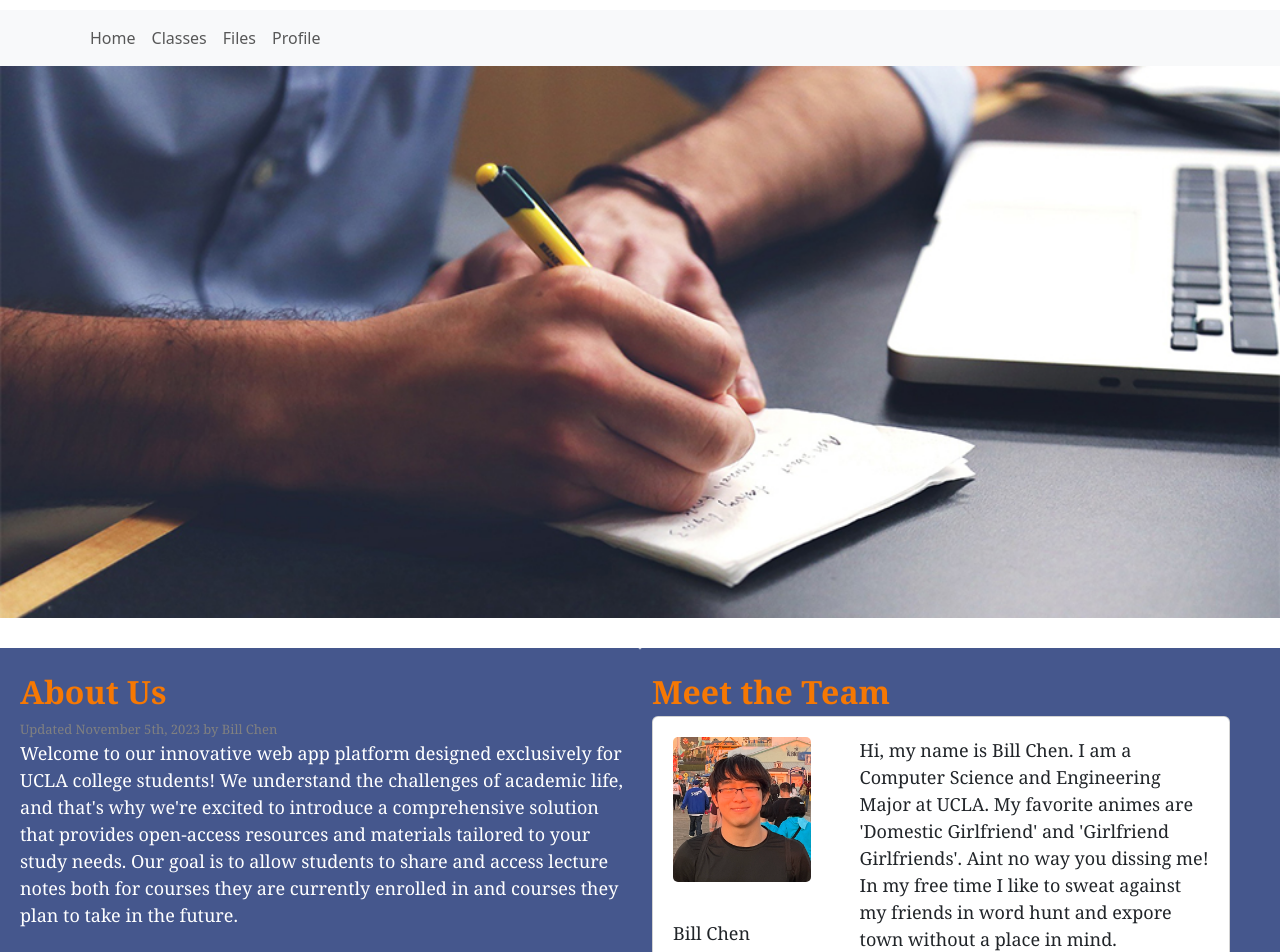
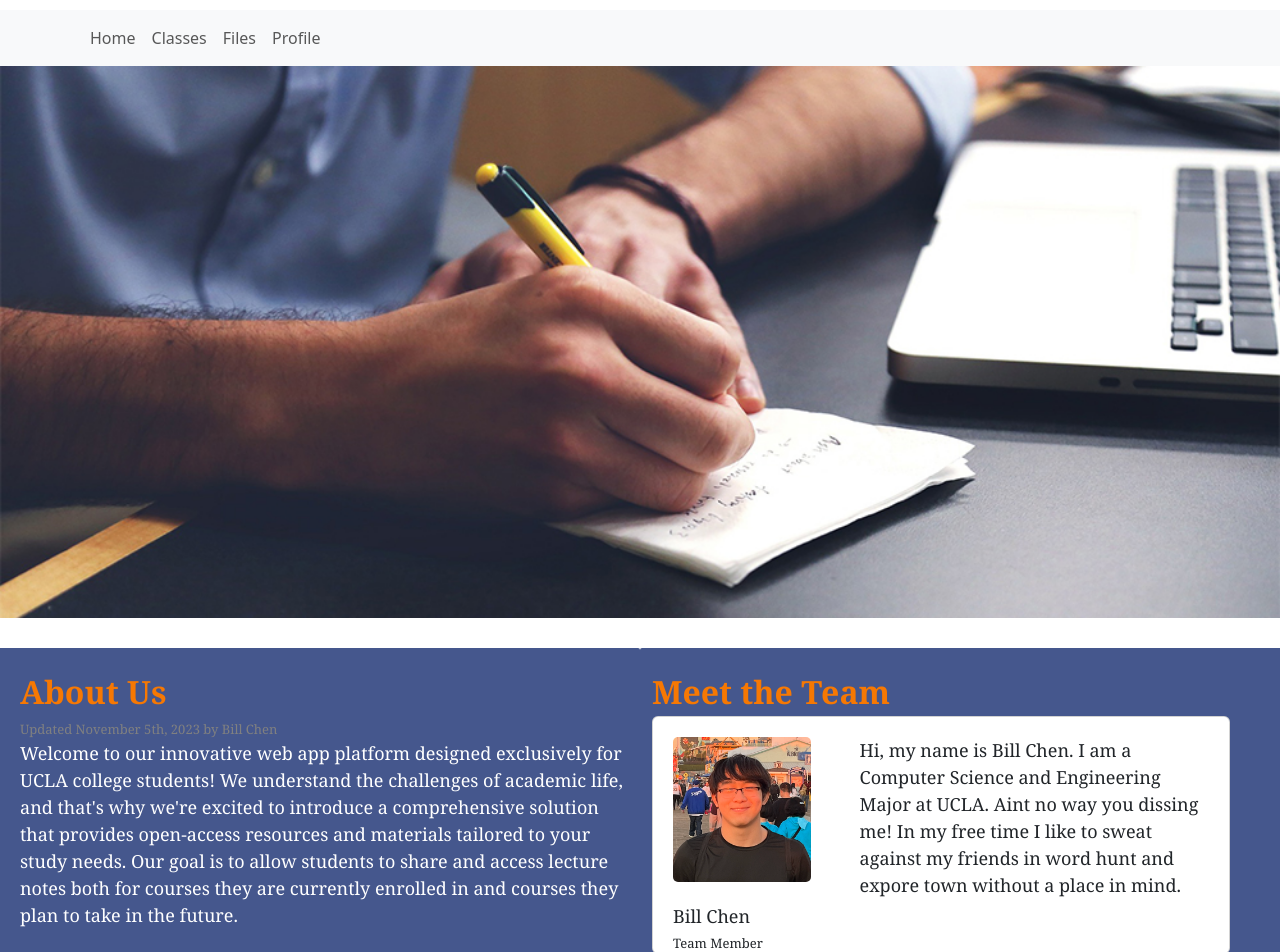
Before and after one commit to WilliamChen14/StudentScholar, a React (Create React App) app in the folder frontend/: page / in a window 1280 px wide. Shown: the top 952 px of the page. Built offline with nearby package versions, Linux system fonts and the light colour scheme.

Commit message:
Updated Bill Discription

```diff
--- a/frontend/src/index.js
+++ b/frontend/src/index.js
@@ -105,7 +105,7 @@ const Home = () => {
                 </Col>
                 <Col>
                   <p1 className='member-description'>
-                  Hi, my name is Bill Chen. I am a Computer Science and Engineering Major at UCLA. My favorite animes are 'Domestic Girlfriend' and 'Girlfriend Girlfriends'. Aint no way you dissing me! In my free time I like to sweat against my friends in word hunt and expore town without a place in mind.
+                  Hi, my name is Bill Chen. I am a Computer Science and Engineering Major at UCLA. Aint no way you dissing me! In my free time I like to sweat against my friends in word hunt and expore town without a place in mind.
                   </p1>
                 </Col>
               </Row>
```
